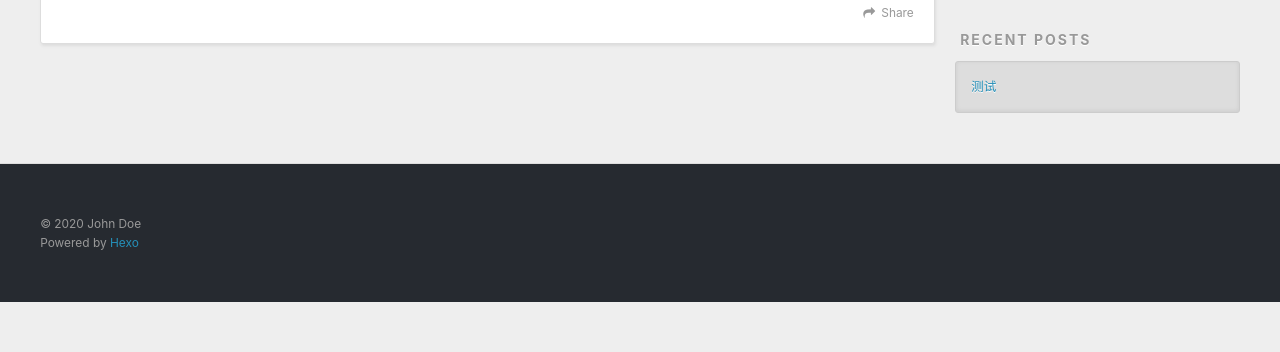
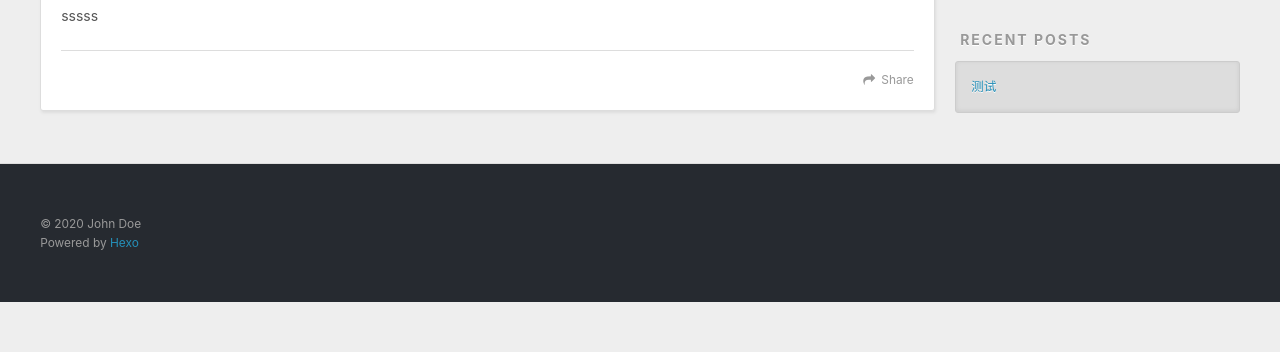
Before and after one commit to gxgod/gxgod.github.io, a plain HTML site: page 2020/06/03/测试/index.html in a window 1280 px wide. Shown: the part 448-800 px from the top of the page. Drawn offline with nearby package versions, Linux system fonts and the light colour scheme.

Commit message:
Site updated: 2020-06-03 19:36:28

```diff
--- a/2020/06/03/测试/index.html
+++ b/2020/06/03/测试/index.html
@@ -7,13 +7,15 @@
 
   <title>测试 | Hexo</title>
   <meta name="viewport" content="width=device-width, initial-scale=1, maximum-scale=1">
-  <meta property="og:type" content="article">
+  <meta name="description" content="sssss">
+<meta property="og:type" content="article">
 <meta property="og:title" content="测试">
 <meta property="og:url" content="http://yoursite.com/2020/06/03/%E6%B5%8B%E8%AF%95/index.html">
 <meta property="og:site_name" content="Hexo">
+<meta property="og:description" content="sssss">
 <meta property="og:locale" content="en_US">
 <meta property="article:published_time" content="2020-06-03T11:34:25.000Z">
-<meta property="article:modified_time" content="2020-06-03T11:34:25.486Z">
+<meta property="article:modified_time" content="2020-06-03T11:36:20.631Z">
 <meta property="article:author" content="John Doe">
 <meta name="twitter:card" content="summary">
 
@@ -86,6 +88,7 @@
 
     <div class="article-entry" itemprop="articleBody">
 
+        <p>sssss</p>
 
 
     </div>
```
Also changed, not shown: index.html (+1 -0 lines).
